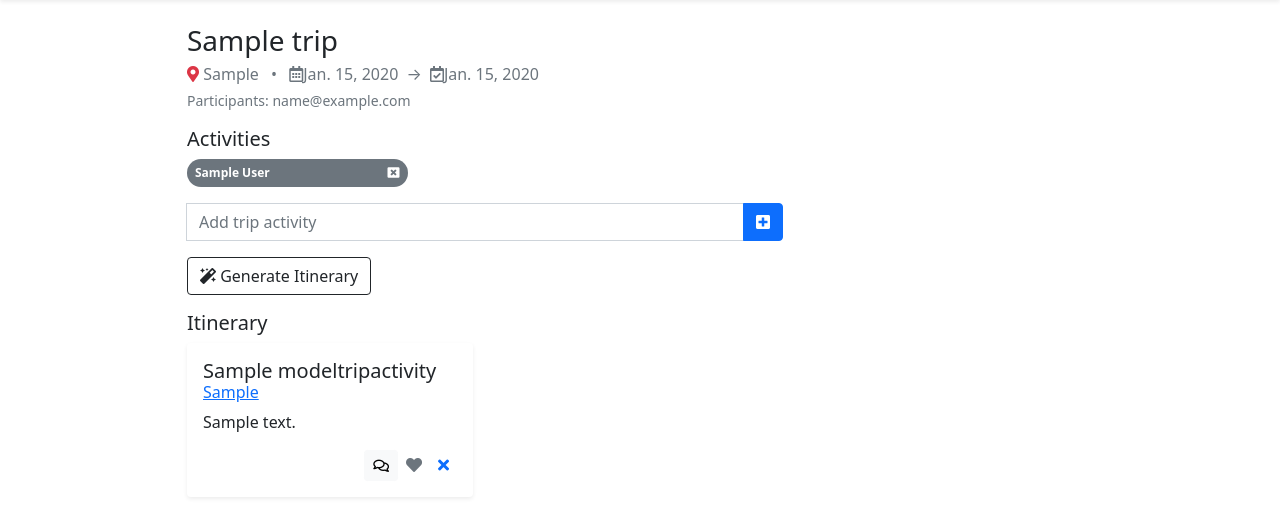
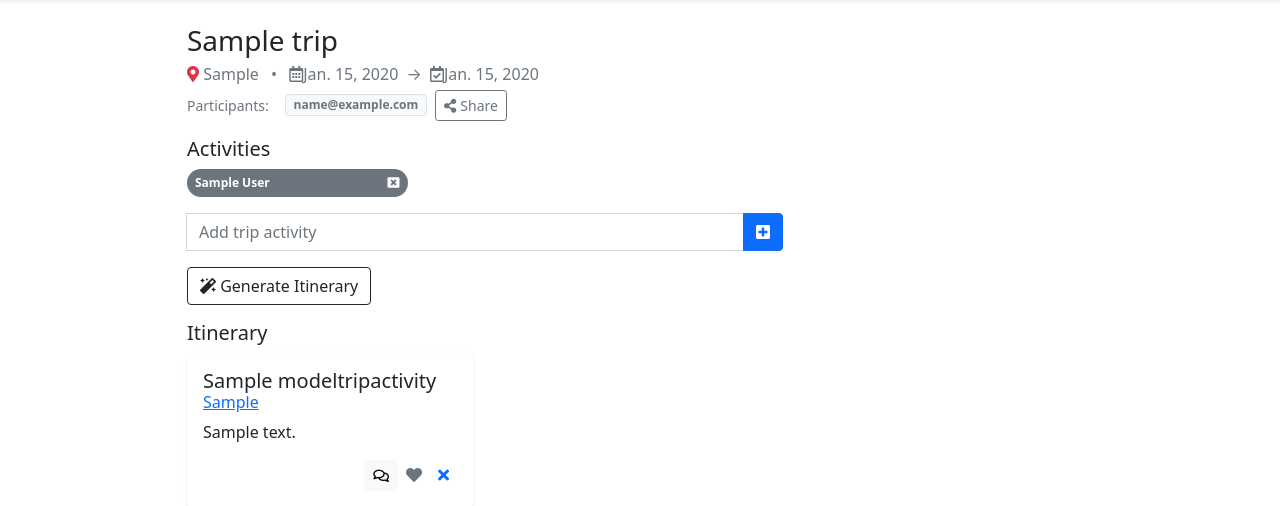
Before and after one commit to joekawa/ALVIN, a Django app: page /mojo/trip/00000000-0000-0000-0000-000000000001/details/ in a window 1280 px wide. Shown: the part 56-562 px from the top of the page. Run offline with Django 3.2, Linux system fonts and the light colour scheme; a user stored in the database is signed in; tables that the repository leaves empty hold one stand-in row (values such as "Sample post").

Commit message:
updated participant display

```diff
--- a/base/mojo_app/templates/index.html
+++ b/base/mojo_app/templates/index.html
@@ -38,7 +38,7 @@
                                                 <i class="fas fa-trash mr-1"></i>Delete
                                             </button>
                                             {% endif %}
-                                            <button type="button" class="btn btn-light btn-sm" data-bs-toggle="modal" data-bs-target="#{{ share_modal_id }}">
+                                            <button type="button" class="btn btn-outline-secondary btn-sm" data-bs-toggle="modal" data-bs-target="#{{ share_modal_id }}">
                                                 <i class="fas fa-share-alt mr-1"></i>Share
                                             </button>
                                         </div>
@@ -54,6 +54,7 @@
                                                     <div class="modal-body">
                                                         <form method="post" action="{% url 'mojo:share_trip' trip_id=trip.uuid %}" class="needs-validation" novalidate>
                                                             {% csrf_token %}
+                                                            <input type="hidden" name="next" value="{{ request.get_full_path }}">
                                                             <div class="mb-3">
                                                                 <label for="email-{{ forloop.counter }}" class="form-label">Email address</label>
                                                                 <div class="input-group">
--- a/base/mojo_app/templates/trip.html
+++ b/base/mojo_app/templates/trip.html
@@ -16,13 +16,50 @@
                             <span class="mx-1">→</span>
                             <i class="far fa-calendar-check mr-1"></i>{{ trip.end_date }}
                         </p>
-                        <p class="small text-muted mt-1 mb-0">Participants:
-                            {% for p in participant %}
-                                <span class="me-1">{{ p.user }}</span>{% if not forloop.last %}, {% endif %}
-                            {% empty %}
-                                <span>You haven't shared the trip with anyone.</span>
-                            {% endfor %}
-                        </p>
+                        <div class="d-flex align-items-center flex-wrap gap-2 mt-1">
+                            <span class="small text-muted me-2">Participants:</span>
+                            <div class="d-flex flex-wrap gap-1">
+                                {% for p in participant %}
+                                    <span class="badge bg-light text-muted border">{{ p.user }}</span>
+                                {% empty %}
+                                    <span class="text-muted small">You haven't shared the trip with anyone.</span>
+                                {% endfor %}
+                            </div>
+                            <button type="button" class="btn btn-sm btn-outline-secondary" data-bs-toggle="modal" data-bs-target="#shareTripModal">
+                                <i class="fas fa-share-alt me-1"></i>Share
+                            </button>
+                        </div>
+
+                        <!-- Share Trip Modal -->
+                        <div class="modal fade" id="shareTripModal" tabindex="-1" aria-labelledby="shareTripModalLabel" aria-hidden="true">
+                            <div class="modal-dialog modal-sm">
+                                <div class="modal-content">
+                                    <div class="modal-header">
+                                        <h5 class="modal-title" id="shareTripModalLabel">Share with a friend</h5>
+                                        <button type="button" class="btn-close" data-bs-dismiss="modal" aria-label="Close"></button>
+                                    </div>
+                                    <div class="modal-body">
+                                        <form method="post" action="{% url 'mojo:share_trip' trip_id=trip.uuid %}" class="needs-validation" novalidate>
+                                            {% csrf_token %}
+                                            <input type="hidden" name="next" value="{{ request.get_full_path }}">
+                                            <div class="mb-3">
+                                                <label for="share-email" class="form-label">Email address</label>
+                                                <div class="input-group">
+                                                    <span class="input-group-text"><i class="fas fa-envelope"></i></span>
+                                                    <input type="email" class="form-control" id="share-email" name="email" placeholder="friend@example.com" required>
+                                                    <div class="invalid-feedback">Please enter a valid email.</div>
+                                                </div>
+                                                <div class="form-text">We’ll send an invite to collaborate on this trip.</div>
+                                            </div>
+                                            <div class="d-flex justify-content-end gap-2">
+                                                <button type="button" class="btn btn-outline-secondary" data-bs-dismiss="modal">Cancel</button>
+                                                <button type="submit" class="btn btn-primary">Share</button>
+                                            </div>
+                                        </form>
+                                    </div>
+                                </div>
+                            </div>
+                        </div>
                     </div>
                 </div>
 
--- a/base/mojo_app/views.py
+++ b/base/mojo_app/views.py
@@ -14,7 +14,7 @@ import re
 
 #* I NEED TO UPDATE THIS TO CHECK FOR ALL TRIPS THE USER HAS CREATED
 #* OR IS A PARTICIPANT OF
-@login_required(login_url='mojo:login')
+@login_required(login_url='mojo:welcome')
 def index(request):
     """
     Renders the index page, which contains a list of trips
@@ -37,8 +37,17 @@ def login_view(request):
     user = CustomUser.objects.filter(email=email).first()
     if user and user.check_password(password):
       login(request, user)
+      # Determine where to redirect back to: POST next, then GET next, then referer
+      next_url = (
+        request.POST.get('next')
+        or request.GET.get('next')
+        or request.META.get('HTTP_REFERER')
+        or ''
+      )
+      if isinstance(next_url, str) and next_url.startswith('/'):
+        return redirect(next_url)
       return redirect('mojo:index')
-
+    # If credentials invalid, fall through to render login page again
   return render(request, 'login.html')
 
 
@@ -68,7 +77,7 @@ def signup(request):
   form = CustomUserCreationForm()
   return render(request, 'signup.html', {'form': form})
 
-@login_required(login_url='mojo:login')
+@login_required(login_url='mojo:welcome')
 def profile(request):
 
   """
@@ -86,12 +95,12 @@ def profile(request):
   return render(request, 'profile.html', {'form': form})
 
 
-@login_required(login_url='mojo:login')
+@login_required(login_url='mojo:welcome')
 def create_trip_form(request):
   form = TripCreationForm()
   return render(request, 'create_trip.html', {'form': form})
 
-@login_required(login_url='mojo:login')
+@login_required(login_url='mojo:welcome')
 def create_trip(request):
     """
     Handles GET and POST requests for creating a new trip.
@@ -142,7 +151,7 @@ def create_trip(request):
     return redirect('mojo:index')
 
 
-@login_required(login_url='mojo:login')
+@login_required(login_url='mojo:welcome')
 def trip(request, trip_id):
 
     trip = get_object_or_404(Trip, uuid=trip_id)
@@ -303,9 +312,6 @@ def reject_model_suggestion(request, model_trip_activity_id):
   return redirect('mojo:trip', trip_id=model_trip_activity.trip.uuid)
 
 
-#! PROBLEM.  IF A USER SHARES A TRIP
-#! IT HAS TO BE SHARED WITH A USER.  WHAT HAPPENS WHEN A USER SHARES A TRIP
-#! WITH A NON-USER EMAIL?
 @login_required(login_url='mojo:login')
 def share_trip(request, trip_id):
   """
@@ -345,7 +351,10 @@ def share_trip(request, trip_id):
     else:
       print(f"SharedTrip object already exists for trip {trip.uuid}")
 
-
+  # Redirect back to the page the share was initiated from
+  next_url = request.POST.get('next') or request.META.get('HTTP_REFERER') or ''
+  if isinstance(next_url, str) and next_url.startswith('/'):
+    return redirect(next_url)
   return redirect('mojo:index')
 
 @login_required(login_url='mojo:login')
```
